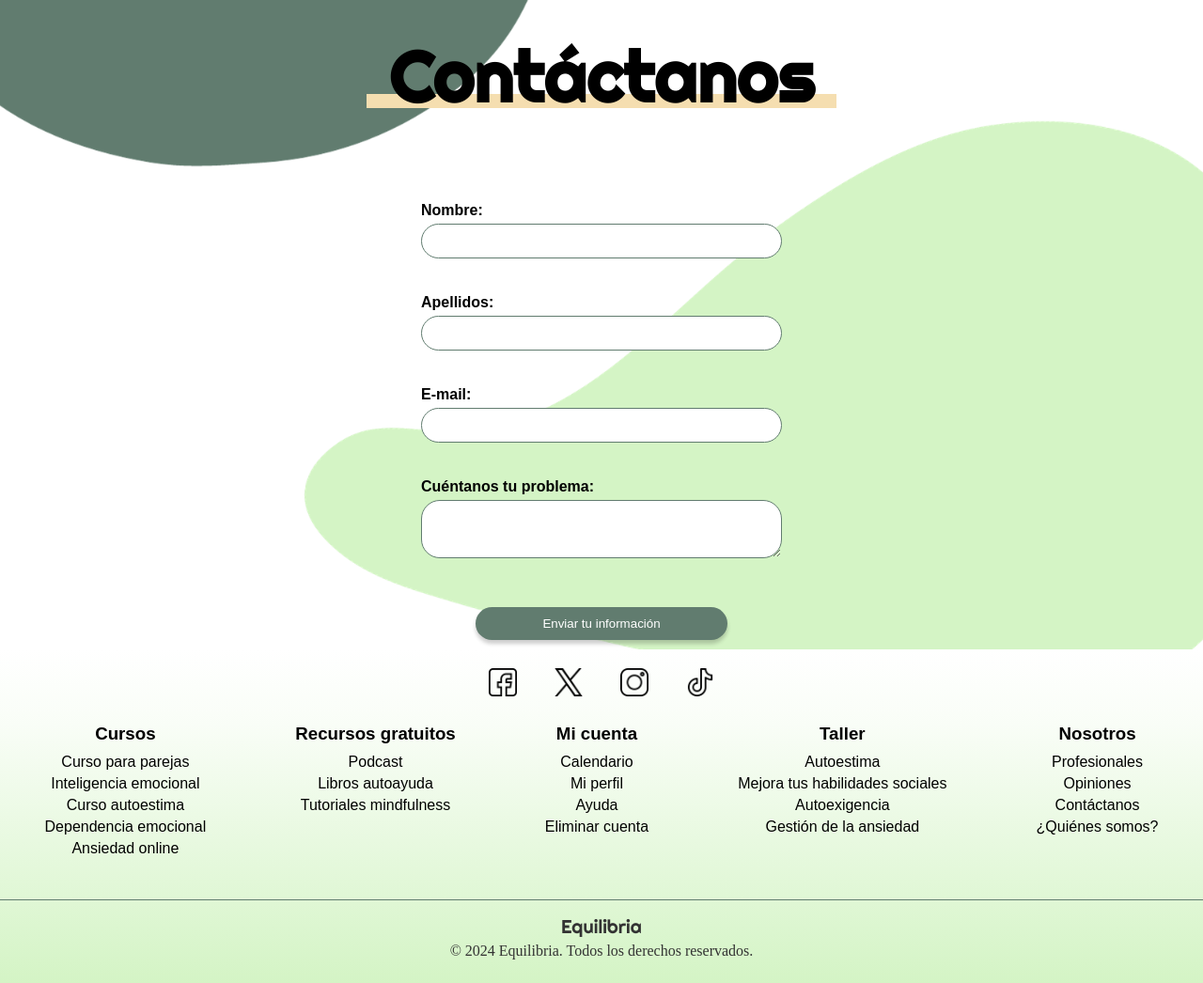
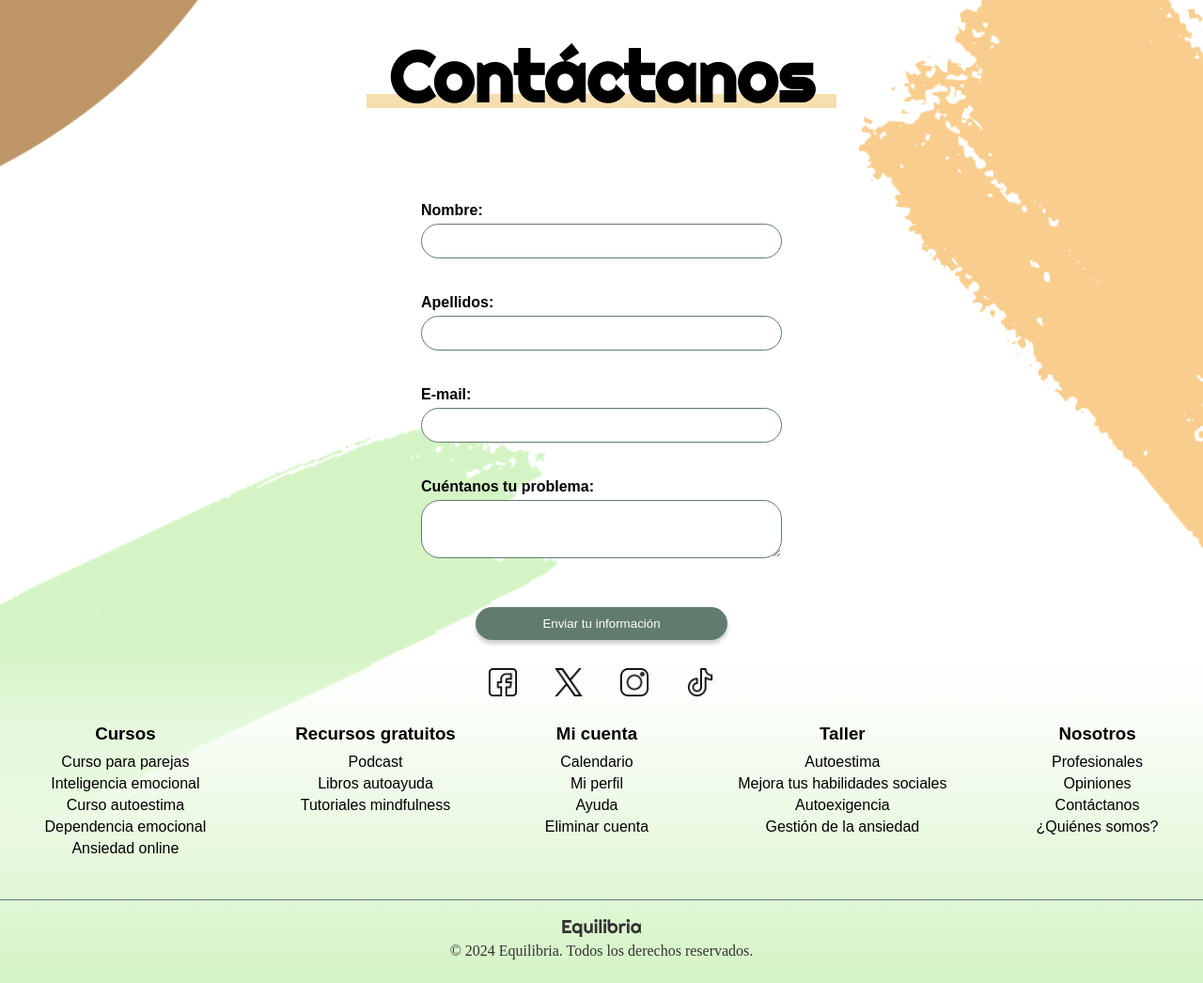
Before and after one commit to rubiocelia/Equlibria, a PHP site: page /contacto.html in a window 1280 px wide. Shown: the part 74-1120 px from the top of the page at 94% size. Run offline with PHP 8.4, Linux system fonts and the light colour scheme.

Commit message:
xrthrthr

```diff
--- a/Proyecto_integrador/contacto.html
+++ b/Proyecto_integrador/contacto.html
@@ -9,7 +9,7 @@
     <title>Contacto-Equilibria</title>
 </head>
 
-<body>
+<body class="contacto">
     <header class="header">
         <a href="index.html"><img class="logo" src="img/logo2.png" alt="" class="logo"></a>
         <a href="index.html"><img class="nombre" src="img/nombre.png" alt="" class="logo"></a>
@@ -67,7 +67,7 @@
             </ul>
         </nav>
     </header>
-    <main class="inicioSesion">
+    <main>
         <div class="subrayadoFormulario">
             <h3>Contáctanos</h3>
         </div>
@@ -94,6 +94,8 @@
 
             <button type="submit">Enviar tu información</button>
         </form>
+
+
     </main>
 
 
--- a/Proyecto_integrador/style.css
+++ b/Proyecto_integrador/style.css
@@ -589,3 +589,12 @@ p {
 .card-link button:hover {
   background-color: var(--contraste-claro);
 }
+
+/* contacto */
+.contacto {
+  background-image: url(img/fondo_quienes_somos.png);
+  background-repeat: no-repeat;
+  background-position: center;
+  background-size: cover;
+  font-family: "Chivo", sans-serif;
+}
```
